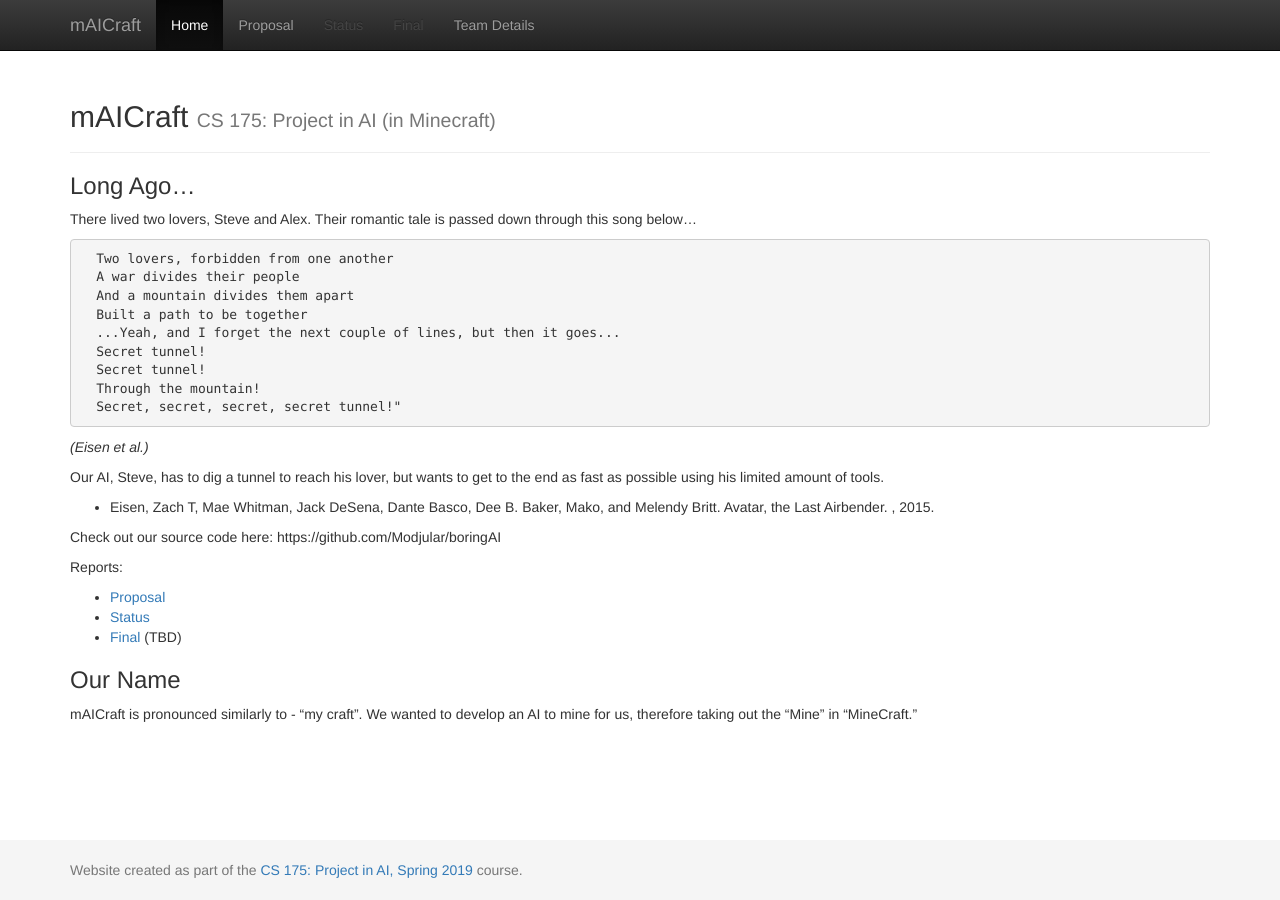
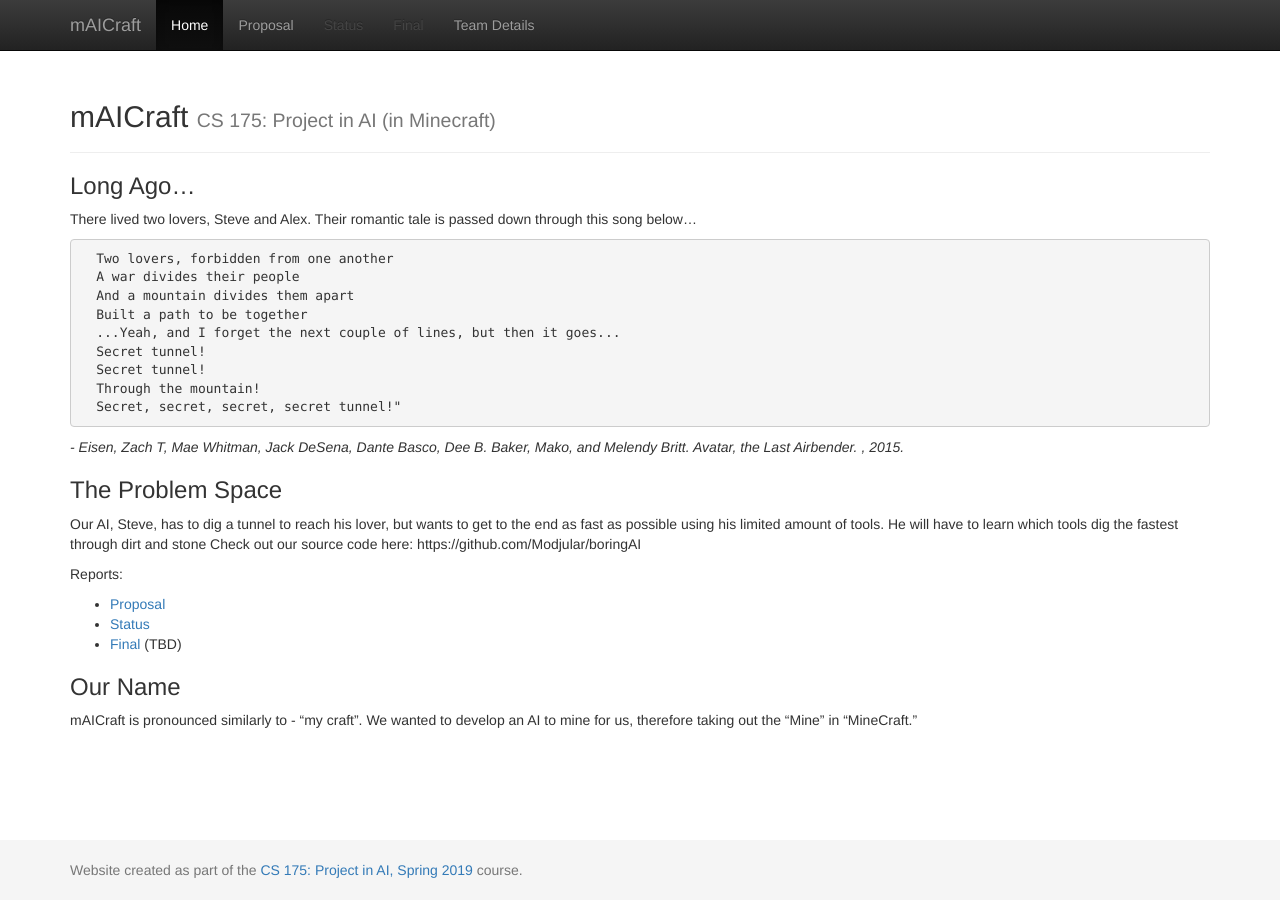
Before and after one commit to Modjular/boringAI, a Jekyll site: the page built from docs/index.md, in a window 1280 px wide. Built offline with Jekyll 4.4.1, drawn with Linux system fonts in a browser that asks for light colours.

Commit message:
Update index.md

````diff
--- a/docs/index.md
+++ b/docs/index.md
@@ -16,12 +16,11 @@ There lived two lovers, Steve and Alex. Their romantic tale is passed down throu
   Through the mountain!
   Secret, secret, secret, secret tunnel!"
 ```
-*(Eisen et al.)*
+*- Eisen, Zach T, Mae Whitman, Jack DeSena, Dante Basco, Dee B. Baker, Mako, and Melendy Britt. Avatar, the Last Airbender. , 2015.*
 
+### The Problem Space
 Our AI, Steve, has to dig a tunnel to reach his lover, but wants to get to the end as fast as possible using his limited amount of tools.
-
-- Eisen, Zach T, Mae Whitman, Jack DeSena, Dante Basco, Dee B. Baker, Mako, and Melendy Britt. Avatar, the Last Airbender. , 2015.
-
+He will have to learn which tools dig the fastest through dirt and stone
 Check out our source code here: https://github.com/Modjular/boringAI
 
 Reports:
````
